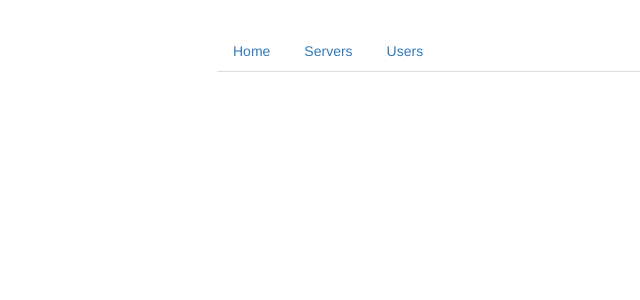
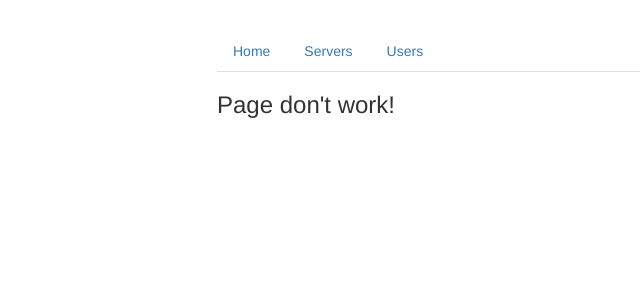
Before and after one commit to dontgiveup6/ng-max-11-routing, an Angular app: page /not-found in a window 1280 px wide. Before the commit this address led to /. Shown: the top 300 px of the page, without its empty margins (48-688 px from the left). Built offline with nearby package versions, Linux system fonts and the light colour scheme.

Commit message:
adding a not found page if route is not presented

```diff
--- a/src/app/app.module.ts
+++ b/src/app/app.module.ts
@@ -13,6 +13,7 @@ import { UsersComponent } from './pages/users/users.component';
 import { ServerComponent } from './components/server/server.component';
 import { EditServerComponent } from './components/edit-server/edit-server.component';
 import { UserComponent } from './components/user/user.component';
+import { PageNotFoundComponent } from './pages/page-not-found/page-not-found.component';
 
 const appRoutes: Routes = [
   {
@@ -29,7 +30,6 @@ const appRoutes: Routes = [
       },
     ],
   },
-
   {
     path: 'servers',
     component: ServersComponent,
@@ -44,6 +44,8 @@ const appRoutes: Routes = [
       },
     ],
   },
+  { path: 'not-found', component: PageNotFoundComponent },
+  { path: '**', redirectTo: '/not-found' },
 ];
 
 @NgModule({
@@ -55,6 +57,7 @@ const appRoutes: Routes = [
     ServerComponent,
     EditServerComponent,
     UserComponent,
+    PageNotFoundComponent,
   ],
   imports: [BrowserModule, FormsModule, RouterModule.forRoot(appRoutes)],
   providers: [provideClientHydration()],
--- /dev/null
+++ b/src/app/pages/page-not-found/page-not-found.component.html
@@ -0,0 +1 @@
+<h3>Page don't work!</h3>
```
Also changed, not shown: src/app/pages/page-not-found/page-not-found.component.ts (added, +10 -0 lines), src/app/pages/page-not-found/page-not-found.component.css (added).
